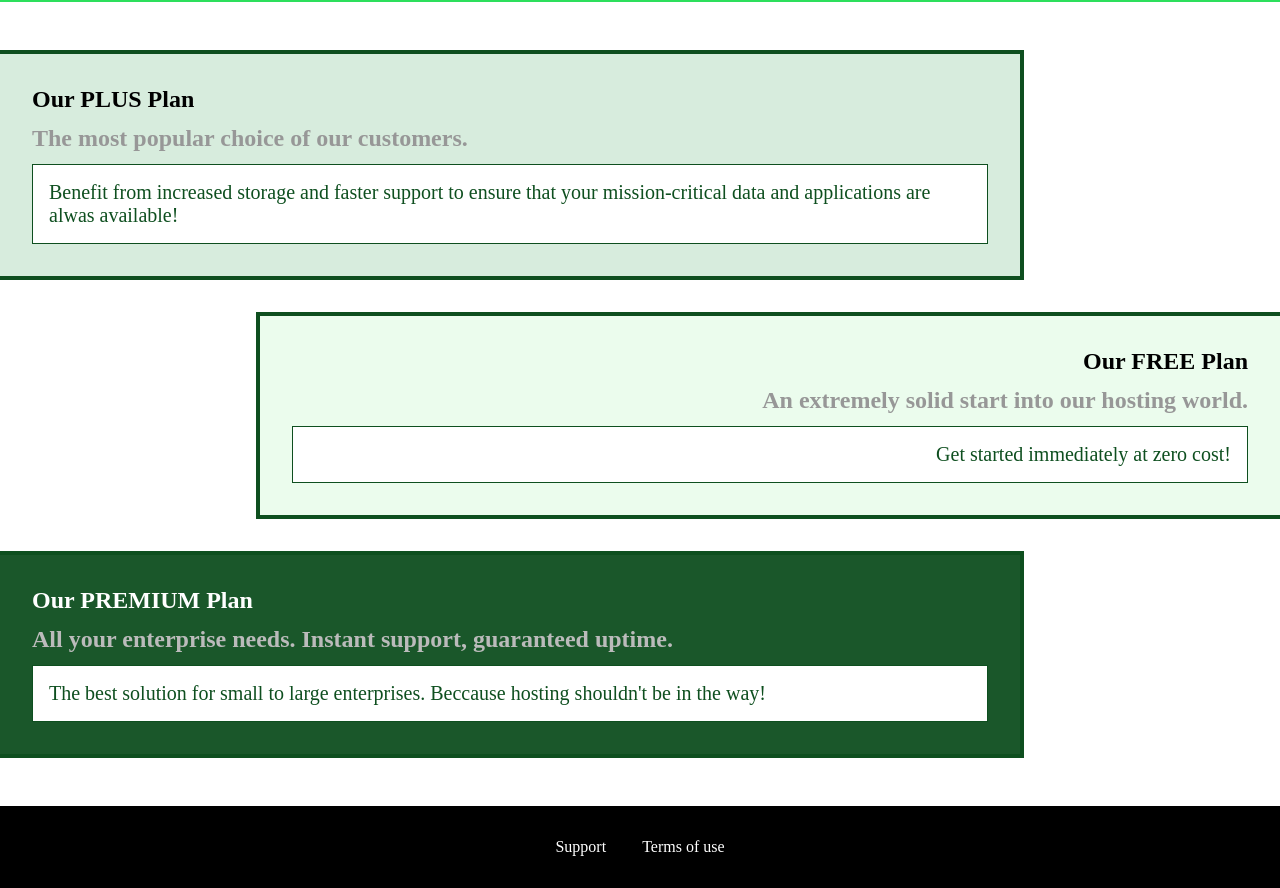
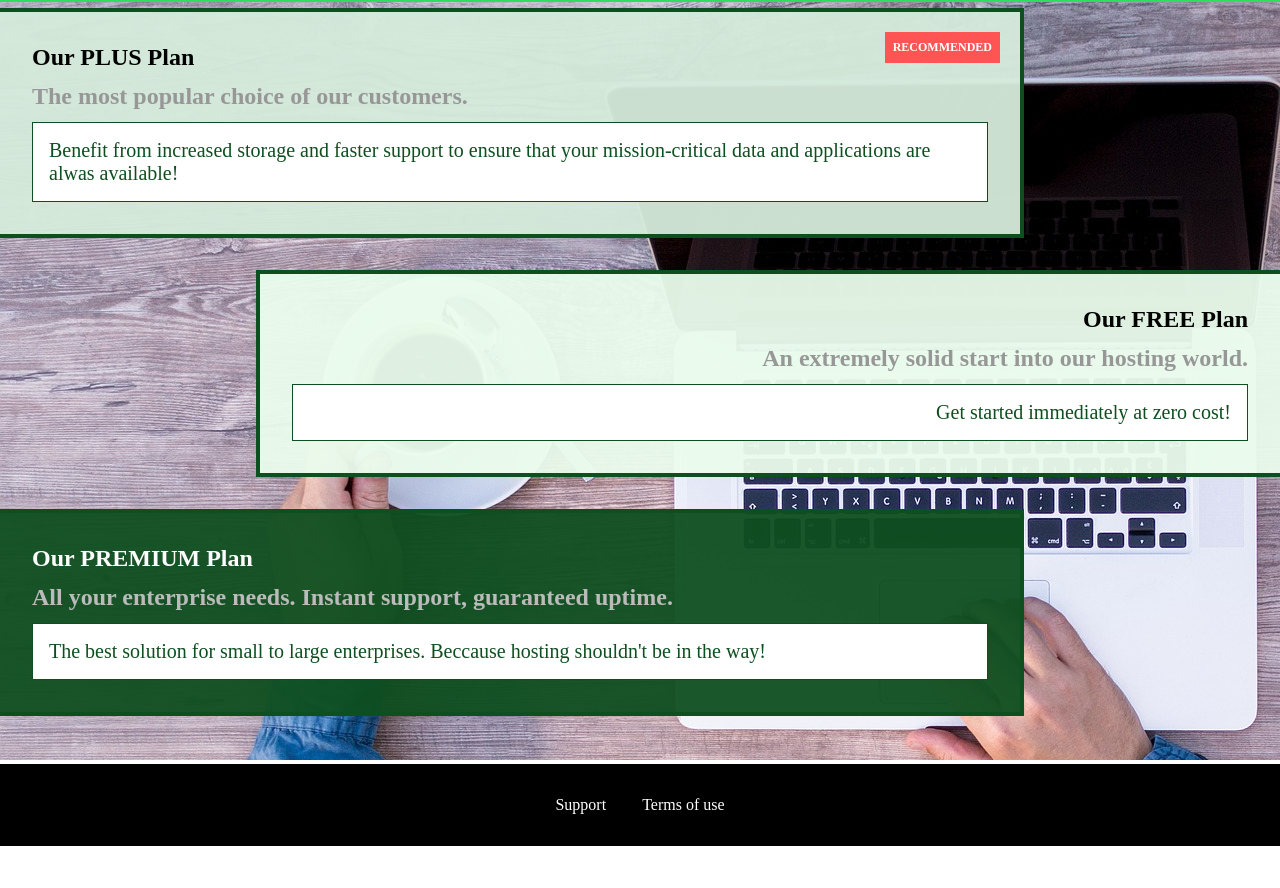
Before and after one commit to pws-29/css-complete-guide-course, a plain HTML site: page packeges/index.html in a window 1280 px wide. Shown: the part 40-928 px from the top of the page. After the commit the page ends 886 px from the top, so only its background shows below. Drawn offline with Linux system fonts and the light colour scheme.

Commit message:
positioning elements

```diff
--- a/packeges/index.html
+++ b/packeges/index.html
@@ -11,6 +11,7 @@
 
 <body>
   <!--Header-->
+  <div class="background"></div>
   <header class="main-header">
     <div>
       <a href="../module2-box/index.html" class="main-header__brand">
@@ -40,6 +41,7 @@
     <section class="package" id="plus">
       <a href="#">
         <h1 class="package__title">Our PLUS Plan</h1>
+        <h2 class="package__badge">RECOMMENDED</h2>
         <h2 class="package__subtitle">The most popular choice of our customers.</h2>
         <p class="package__info">Benefit from increased storage and faster support to ensure that your mission-critical
           data and applications
--- a/packeges/packages.css
+++ b/packeges/packages.css
@@ -10,6 +10,14 @@ main {
   padding-top: 32px
 }
 
+.background {
+  background: url("../images/plans-background.jpg");
+  width: 100%;
+  height: 100%;
+  position: fixed;
+  z-index: -1;
+}
+
 /* ------------------*/
 
 .package {
@@ -17,6 +25,7 @@ main {
   border-left: 0;
   width: 80%;
   margin: 16px 0;
+  position: relative;
 }
 
 .package a {
@@ -56,6 +65,18 @@ main {
   color: #bbb;
 }
 
+#plus .package__badge {
+  position: absolute;
+  top: 0px;
+  right: 0px;
+
+  margin: 20px;
+  font-size: 12px;
+  color: #fff;
+  background: #ff5454;
+  padding: 8px;
+}
+
 .package:hover,
 .package:active {
   box-shadow: 2px 2px 4px rgba(0, 0, 0, 0.5);
--- /dev/null
+++ b/postition-test/position.css
@@ -0,0 +1,53 @@
+html {
+  background: #b3b3b3;
+  padding: 15px;
+  border: 5px solid white;
+  margin: 15px;
+  height: 2000px;
+  overflow: hidden;
+}
+
+body {
+  background: #fa923f;
+  padding: 20px;
+  border: 5px solid black;
+  margin: 0;
+  overflow: hidden; /* Comportamento padrão, propriedade é passada para HTML, precisamos duplicar o código*/
+}
+
+.parent {
+  background: white;
+  padding: 20px;
+  border: 5px solid black;
+  margin: 0;
+  position: relative;
+  top: 200px;
+}
+
+.parent div {
+  background: rgb(105, 105, 109);
+  color: white;
+  padding: 10px;
+  border: 5px solid black;
+  margin: 10px;
+}
+
+/* .parent .child-1 {
+  position: relative;
+  top: 350px;
+  left: 50px;
+} */
+
+
+/* .parent .child-1 {
+  box-sizing: border-box;
+  background-color: rgb(47, 50, 143);
+
+  position: fixed;
+  top: 0;
+  left: 0;
+  margin: 0;
+  width: 100%;
+
+  text-align: center;
+} */
--- a/shared.css
+++ b/shared.css
@@ -11,7 +11,12 @@ body {
 /* HEADER ---------------------------------- */
 
 .main-header {
+  position: fixed;
   width: 100%;
+  top: 0;
+  left: 0;
+  z-index: 1;
+
   background: #2ddf5c;
   padding: 8px 16px;
 }
--- /dev/null
+++ b/sticky-test/sticky.css
@@ -0,0 +1,39 @@
+html {
+  background: #b3b3b3;
+  padding: 15px;
+  border: 5px solid white;
+  margin: 15px;
+  height: 2000px;
+}
+
+body {
+  background: #e4deda;
+  padding: 20px;
+  border: 5px solid black;
+  margin: 0;
+}
+
+.parent {
+  background: white;
+  padding: 20px;
+  border: 5px solid black;
+  margin: 10px;
+}
+
+.parent .country {
+  background: #fa923f;
+  color: white;
+  padding: 10px;
+  border: 5px solid black;
+  margin: 10px;
+  position: sticky;
+  top: 20px;
+}
+
+.parent .cities {
+  background: rgb(105, 105, 109);
+  color: white;
+  padding: 10px;
+  border: 5px solid black;
+  margin: 10px;
+}
```
Also changed, not shown: module2-box/main.css (+7 -0 lines), postition-test/index.html (added, +19 -0 lines), sticky-test/sticky.html (added, +29 -0 lines), images/plans-background.jpg (added).
